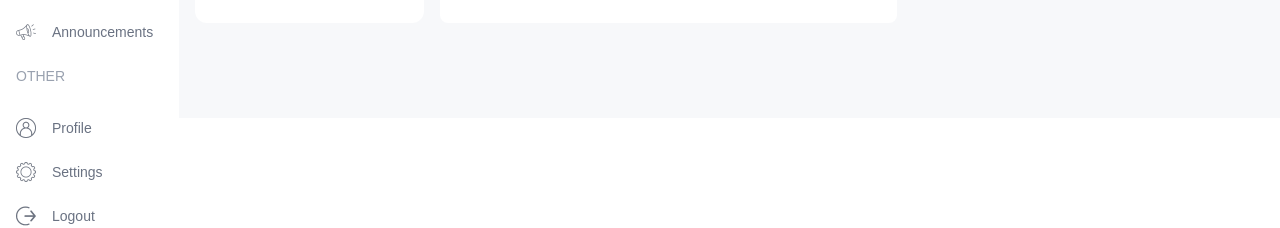
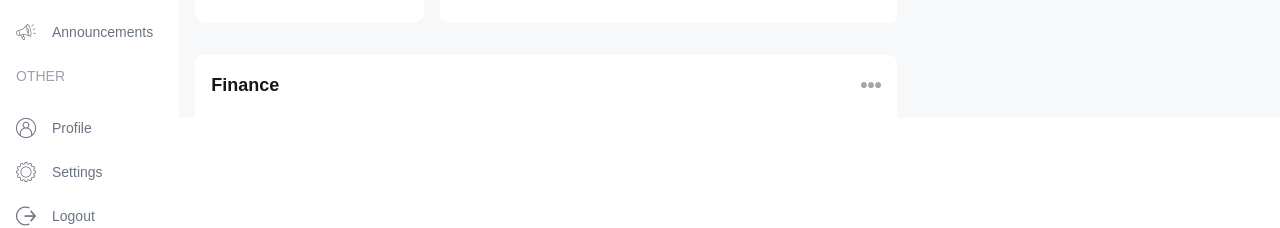
Before and after one commit to EslamMhamed/next-dashboard-ui, a Next.js app: page /admin in a window 1280 px wide. Shown: the part 682-910 px from the top of the page. Built offline with nearby package versions, Linux system fonts and the light colour scheme.

Commit message:
update admin page

```diff
--- a/app/(dashboard)/admin/page.tsx
+++ b/app/(dashboard)/admin/page.tsx
@@ -1,5 +1,6 @@
 import AttendanceChart from "@/components/AttendanceChart";
 import CountChart from "@/components/CountChart";
+import FinanceChart from "@/components/FinanceChart";
 import UserCard from "@/components/UserCard";
 
 function AdminPage() {
@@ -27,7 +28,9 @@
         </div>
 
         {/* BOTTOM CHARTS */}
-        <div className="flex flex-col lg:flex-row gap-4 "></div>
+        <div className="w-full h-[500px] ">
+          <FinanceChart />
+        </div>
 
       </div>
 
```
